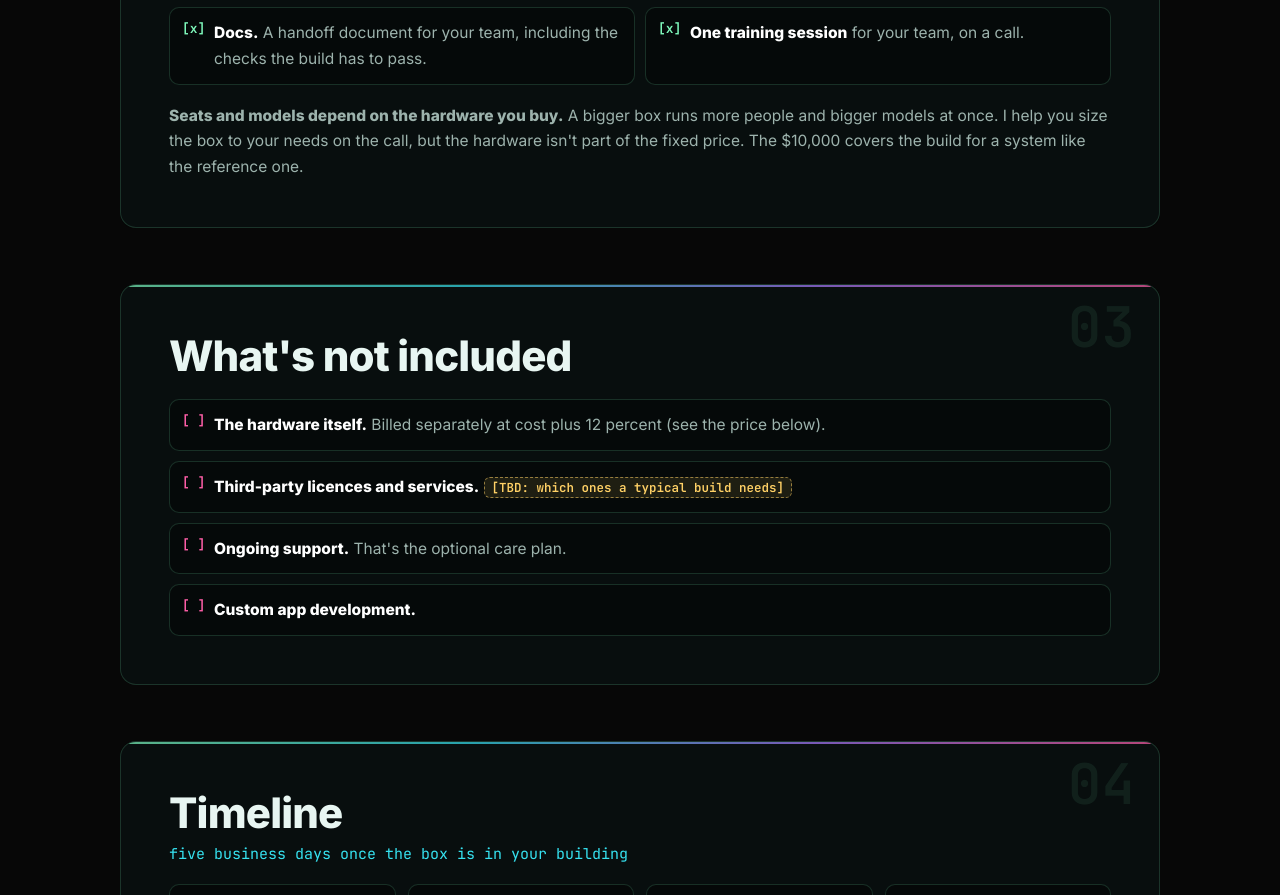
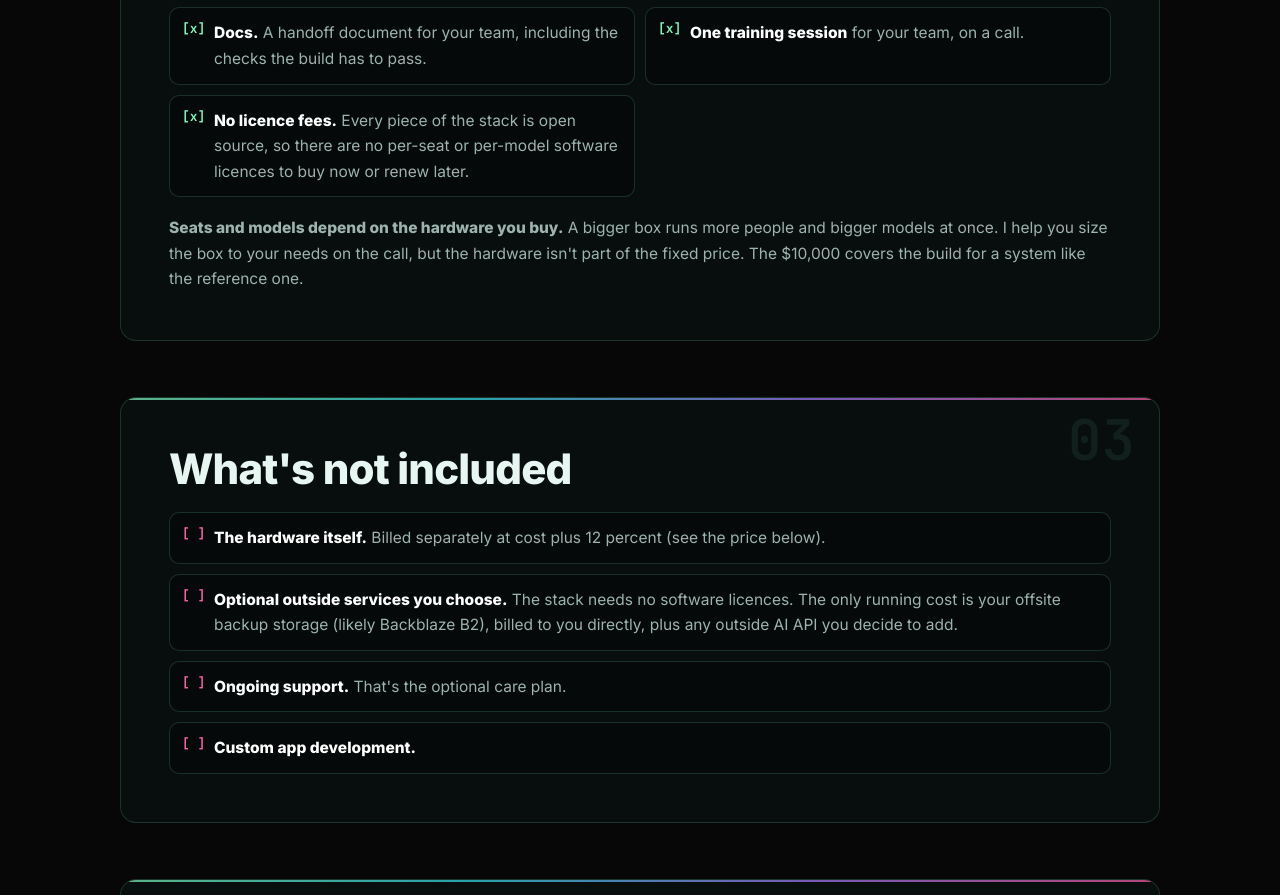
Before and after one commit to nixfred/nixfred.cloud, a plain HTML site: page public/offer.html in a window 1280 px wide. Shown: the part 1958-2853 px from the top of the page. Drawn offline with Linux system fonts and the light colour scheme.

Commit message:
Offer: no licence fees, all open source; replace licences TBD

```diff
--- a/public/offer.html
+++ b/public/offer.html
@@ -101,6 +101,7 @@
       <li><b>Tailscale-only access.</b> Everything is reached over a private Tailscale mesh with zero open public ports.</li>
       <li><b>Docs.</b> A handoff document for your team, including the checks the build has to pass.</li>
       <li><b>One training session</b> for your team, on a call.</li>
+      <li><b>No licence fees.</b> Every piece of the stack is open source, so there are no per-seat or per-model software licences to buy now or renew later.</li>
     </ul>
     <p class="note"><b>Seats and models depend on the hardware you buy.</b> A bigger box runs more people and bigger models at once. I help you size the box to your needs on the call, but the hardware isn't part of the fixed price. The $10,000 covers the build for a system like the reference one.</p>
   </section>
@@ -110,7 +111,7 @@
     <h2 id="exc-h">What's not included</h2>
     <ul class="checks x">
       <li><b>The hardware itself.</b> Billed separately at cost plus 12 percent (see the price below).</li>
-      <li><b>Third-party licences and services.</b> <span class="tbd">[TBD: which ones a typical build needs]</span></li>
+      <li><b>Optional outside services you choose.</b> The stack needs no software licences. The only running cost is your offsite backup storage (likely Backblaze B2), billed to you directly, plus any outside AI API you decide to add.</li>
       <li><b>Ongoing support.</b> That's the optional care plan.</li>
       <li><b>Custom app development.</b></li>
     </ul>
```
